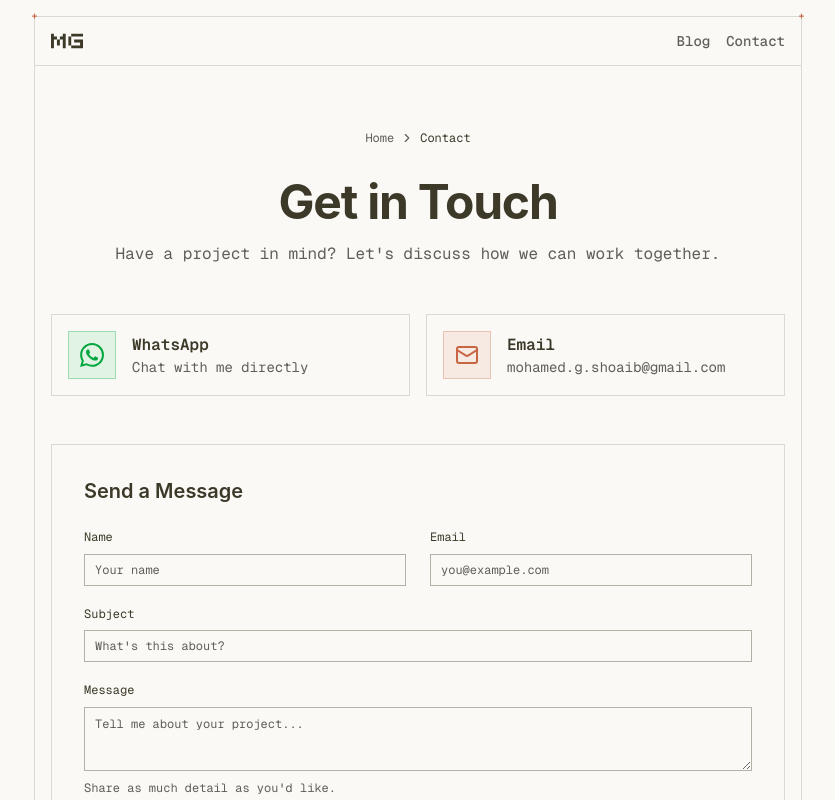
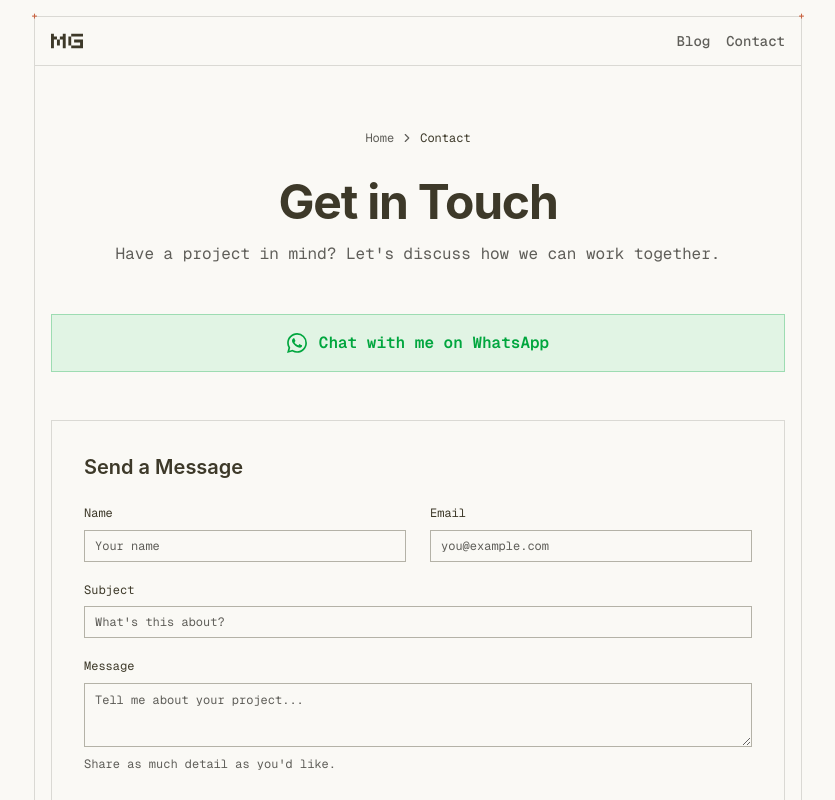
Before and after one commit to mo0hamed-shoaib/personal-portfolio, a Next.js app: page /contact in a window 1280 px wide. Shown: the top 800 px of the page, without its empty margins (222-1057 px from the left). Built offline with nearby package versions, Linux system fonts and the light colour scheme.

Commit message:
feat: remove email button from contact page and adjust layout to show the email in the form

```diff
--- a/src/app/contact/page.tsx
+++ b/src/app/contact/page.tsx
@@ -113,55 +113,22 @@ export default function ContactPage() {
               </p>
             </div>
 
-            {/* Contact Options */}
-            <div className="mb-12 grid gap-4 sm:grid-cols-2">
+            {/* WhatsApp Option */}
+            <div className="mb-12">
               <Link
                 href="https://wa.me/201140493328"
                 target="_blank"
                 rel="noopener noreferrer"
-                className="group flex items-center gap-4 border border-border bg-card p-4 transition-colors hover:bg-accent"
+                className="group flex items-center justify-center gap-3 border border-green-600/30 bg-green-500/10 p-4 text-green-600 transition-colors hover:bg-green-500/20"
               >
-                <div className="flex h-12 w-12 shrink-0 items-center justify-center border border-green-600/30 bg-green-500/10 text-green-600">
                 <svg
                   viewBox="0 0 24 24"
                   fill="currentColor"
-                    className="h-6 w-6"
+                  className="h-5 w-5"
                 >
                   <path d="M17.472 14.382c-.297-.149-1.758-.867-2.03-.967-.273-.099-.471-.148-.67.15-.197.297-.767.966-.94 1.164-.173.199-.347.223-.644.075-.297-.15-1.255-.463-2.39-1.475-.883-.788-1.48-1.761-1.653-2.059-.173-.297-.018-.458.13-.606.134-.133.298-.347.446-.52.149-.174.198-.298.298-.497.099-.198.05-.371-.025-.52-.075-.149-.669-1.612-.916-2.207-.242-.579-.487-.5-.669-.51-.173-.008-.371-.01-.57-.01-.198 0-.52.074-.792.372-.272.297-1.04 1.016-1.04 2.479 0 1.462 1.065 2.875 1.213 3.074.149.198 2.096 3.2 5.077 4.487.709.306 1.262.489 1.694.625.712.227 1.36.195 1.871.118.571-.085 1.758-.719 2.006-1.413.248-.694.248-1.289.173-1.413-.074-.124-.272-.198-.57-.347m-5.421 7.403h-.004a9.87 9.87 0 01-5.031-1.378l-.361-.214-3.741.982.998-3.648-.235-.374a9.86 9.86 0 01-1.51-5.26c.001-5.45 4.436-9.884 9.888-9.884 2.64 0 5.122 1.03 6.988 2.898a9.825 9.825 0 012.893 6.994c-.003 5.45-4.437 9.884-9.885 9.884m8.413-18.297A11.815 11.815 0 0012.05 0C5.495 0 .16 5.335.157 11.892c0 2.096.547 4.142 1.588 5.945L.057 24l6.305-1.654a11.882 11.882 0 005.683 1.448h.005c6.554 0 11.89-5.335 11.893-11.893a11.821 11.821 0 00-3.48-8.413Z" />
                 </svg>
-                </div>
-                <div>
-                  <p className="font-semibold">WhatsApp</p>
-                  <p className="text-sm text-muted-foreground">
-                    Chat with me directly
-                  </p>
-                </div>
-              </Link>
-
-              <Link
-                href="mailto:mohamed.g.shoaib@gmail.com"
-                className="group flex items-center gap-4 border border-border bg-card p-4 transition-colors hover:bg-accent"
-              >
-                <div className="flex h-12 w-12 shrink-0 items-center justify-center border border-accent-orange/30 bg-accent-orange/10 text-accent-orange">
-                  <svg
-                    viewBox="0 0 24 24"
-                    fill="none"
-                    stroke="currentColor"
-                    strokeWidth="2"
-                    strokeLinecap="round"
-                    strokeLinejoin="round"
-                    className="h-6 w-6"
-                  >
-                    <rect width="20" height="16" x="2" y="4" rx="2" />
-                    <path d="m22 7-8.97 5.7a1.94 1.94 0 0 1-2.06 0L2 7" />
-                  </svg>
-                </div>
-                <div>
-                  <p className="font-semibold">Email</p>
-                  <p className="text-sm text-muted-foreground">
-                    mohamed.g.shoaib@gmail.com
-                  </p>
-                </div>
+                <span className="font-semibold">Chat with me on WhatsApp</span>
               </Link>
             </div>
 
@@ -237,6 +204,12 @@ export default function ContactPage() {
                     >
                       {isSubmitting ? "Sending..." : "Send Message"}
                     </button>
+                    <p className="mt-4 text-center text-sm text-muted-foreground">
+                      Your inquiry will be sent to{" "}
+                      <span className="text-foreground">
+                        mohamed.g.shoaib@gmail.com
+                      </span>
+                    </p>
                   </FieldGroup>
                 </FieldSet>
               </form>
```
Lines whose indentation alone changed are shown as unchanged.
